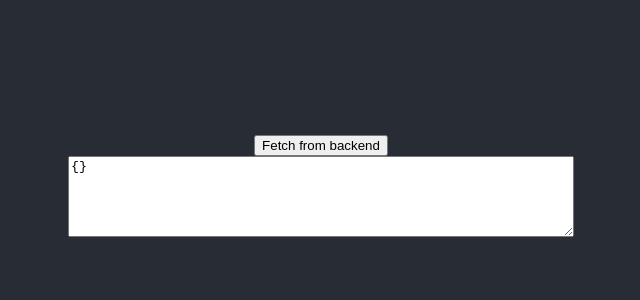
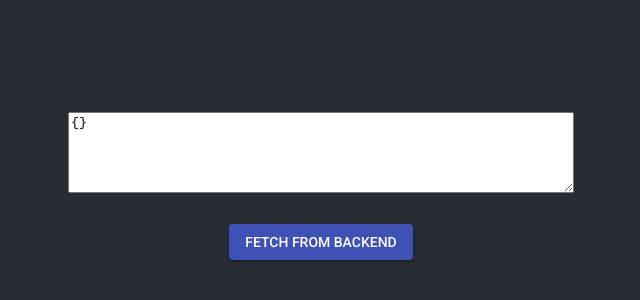
Before and after one commit to sn00k/weatherapp, a React (Create React App) app in the folder client/: page / in a window 1280 px wide. Shown: the part 214-514 px from the top of the page, without its empty margins (319-959 px from the left). Built offline with nearby package versions, Linux system fonts and the light colour scheme.

Commit message:
Add Material-UI with placeholder code

```diff
--- a/client/package.json
+++ b/client/package.json
@@ -3,6 +3,7 @@
   "version": "0.1.0",
   "private": true,
   "dependencies": {
+    "@material-ui/core": "^3.9.0",
     "node-sass": "^4.11.0",
     "react": "^16.6.3",
     "react-dom": "^16.6.3",
--- a/client/public/index.html
+++ b/client/public/index.html
@@ -3,6 +3,8 @@
   <head>
     <meta charset="utf-8">
     <link rel="shortcut icon" href="%PUBLIC_URL%/favicon.ico">
+    <link rel="stylesheet" href="https://fonts.googleapis.com/css?family=Roboto:300,400,500">
+    <link rel="stylesheet" href="https://fonts.googleapis.com/icon?family=Material+Icons">
     <meta name="viewport" content="width=device-width, initial-scale=1, shrink-to-fit=no">
     <meta name="theme-color" content="#000000">
     <!--
--- a/client/src/App.js
+++ b/client/src/App.js
@@ -1,4 +1,5 @@
 import React, { Component } from 'react';
+import Button from '@material-ui/core/Button';
 import './App.scss';
 
 class App extends Component {
@@ -10,7 +11,7 @@ class App extends Component {
   fetchData = async () => {
     this.setState({fetching: true})
     const apiUrl = process.env.REACT_APP_API_URL;
-    const result = await fetch(apiUrl+'/api/values');
+    const result = await fetch(apiUrl+'/api/weatherlocation');
     const json = await result.json();
     console.log(json);
     setTimeout(() => {
@@ -27,10 +28,11 @@ class App extends Component {
     return (
       <div className="App">
         <header className="App-header">
-          <button onClick={this.fetchData} disabled={fetching}>
+          <textarea readOnly value={JSON.stringify(this.state.res, null, 4)} style={{width: 500}} rows="5"></textarea>
+          <br />
+          <Button variant="contained" color="primary" onClick={this.fetchData} disabled={fetching}>
             {fetching ? 'Fetching...' : 'Fetch from backend'}
-          </button>
-          <textarea readOnly value={JSON.stringify(this.state.res, null, 4)} style={{width: 500}} rows="5"></textarea>
+          </Button>
         </header>
       </div>
     );
```
Also changed, not shown: 1 other file (tests, documents, lock files or other folders).
